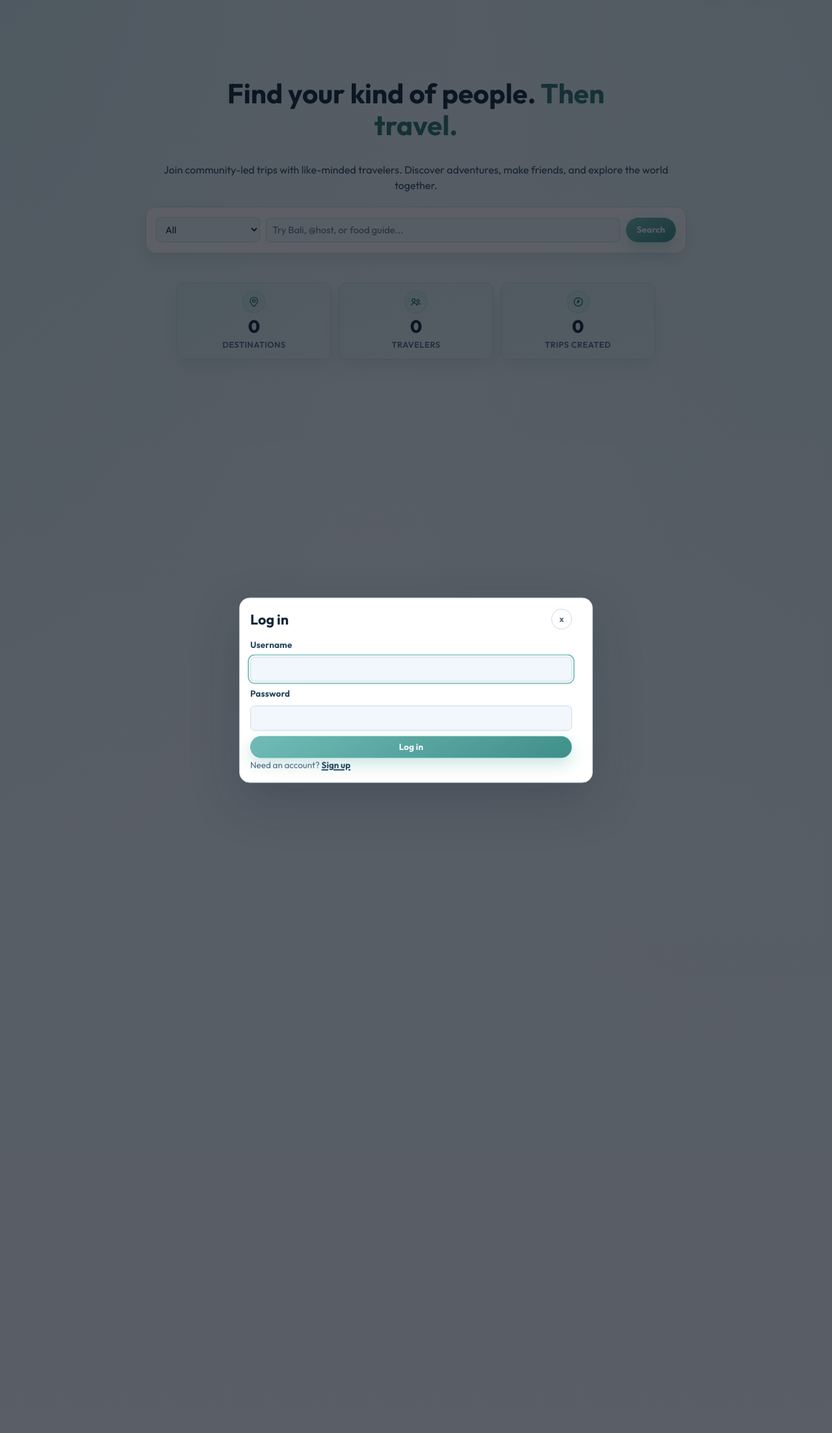
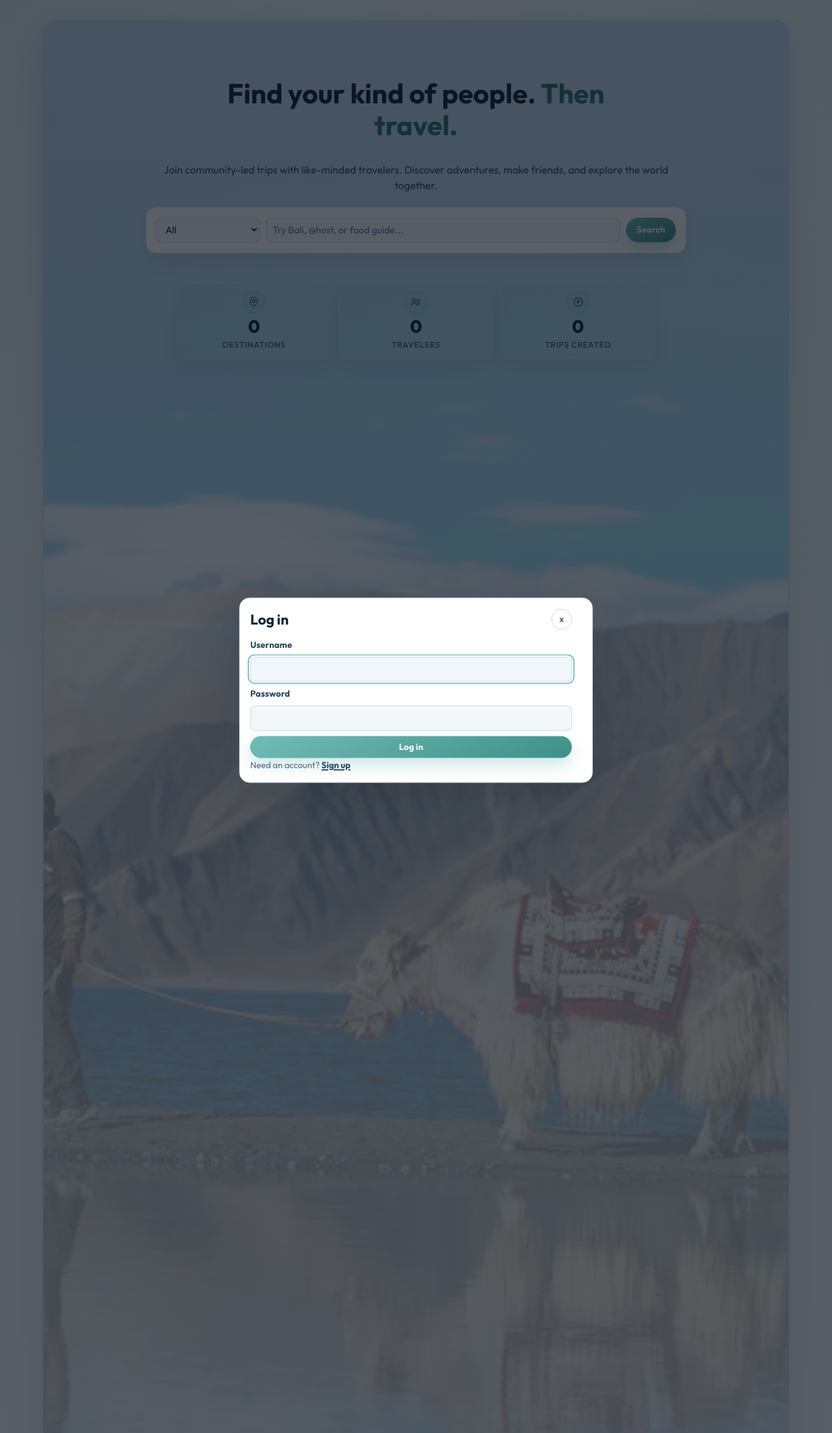
Before and after one commit to tapish331/tapne, a Django app: a page that uses templates/base.html in a window 1280 px wide. Shown: the part 81-2286 px from the top of the page at 65% size. Run offline with Django 5.2, Linux system fonts and the light colour scheme; data that the repository does not hold is empty.

Commit message:
changed the hero section background to an image

```diff
--- a/static/css/tapne.css
+++ b/static/css/tapne.css
@@ -66,6 +66,8 @@
     --hero-glow-a: rgba(105, 184, 178, 0.2);
     --hero-glow-b: rgba(163, 220, 215, 0.2);
     --hero-grid: rgba(18, 39, 58, 0.06);
+    --home-hero-overlay-top: rgba(246, 251, 255, 0.8);
+    --home-hero-overlay-bottom: rgba(246, 251, 255, 0.62);
     --shadow-soft: 0 12px 28px rgba(12, 33, 52, 0.08);
     --shadow-card: 0 20px 50px rgba(12, 33, 52, 0.12);
     --shadow-float: 0 28px 76px rgba(12, 33, 52, 0.22);
@@ -90,6 +92,8 @@ html[data-theme="dark"] {
     --hero-glow-a: rgba(var(--accent-rgb), 0.3);
     --hero-glow-b: rgba(var(--accent-rgb), 0.24);
     --hero-grid: rgba(230, 241, 255, 0.08);
+    --home-hero-overlay-top: rgba(7, 16, 27, 0.68);
+    --home-hero-overlay-bottom: rgba(7, 16, 27, 0.52);
     --shadow-soft: 0 14px 30px rgba(1, 6, 12, 0.33);
     --shadow-card: 0 24px 58px rgba(1, 6, 12, 0.42);
     --shadow-float: 0 36px 92px rgba(0, 0, 0, 0.56);
@@ -615,8 +619,25 @@ code {
     text-align: center;
 }
 
-.home-hero::before {
-    display: none;
+.hero.home-hero::before {
+    background:
+        linear-gradient(
+            180deg,
+            var(--home-hero-overlay-top) 0%,
+            var(--home-hero-overlay-bottom) 56%,
+            var(--home-hero-overlay-top) 100%
+        ),
+        url("../img/homepage_hero_background.webp");
+    background-position: center 55%;
+    background-repeat: no-repeat;
+    background-size: cover;
+    border: 1px solid var(--line);
+    border-radius: var(--radius-lg);
+    box-shadow: var(--shadow-card);
+    content: "";
+    inset: 0;
+    position: absolute;
+    z-index: -1;
 }
 
 .home-hero h1 {
@@ -1906,6 +1927,10 @@ body.modal-open {
         padding-top: clamp(1.2rem, 6vh, 2.7rem);
     }
 
+    .hero.home-hero::before {
+        background-position: center;
+    }
+
     .home-hero-search {
         grid-template-columns: 1fr;
         width: min(100%, 32rem);
```
